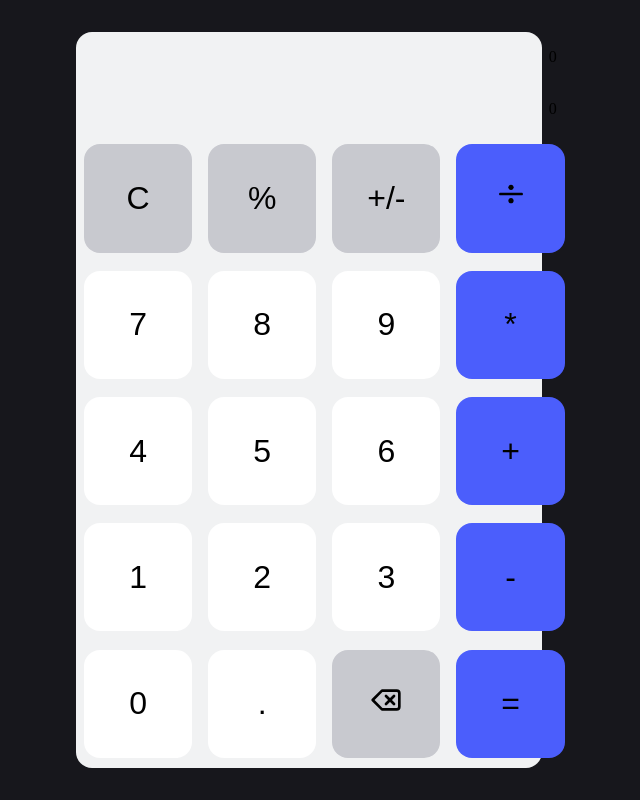
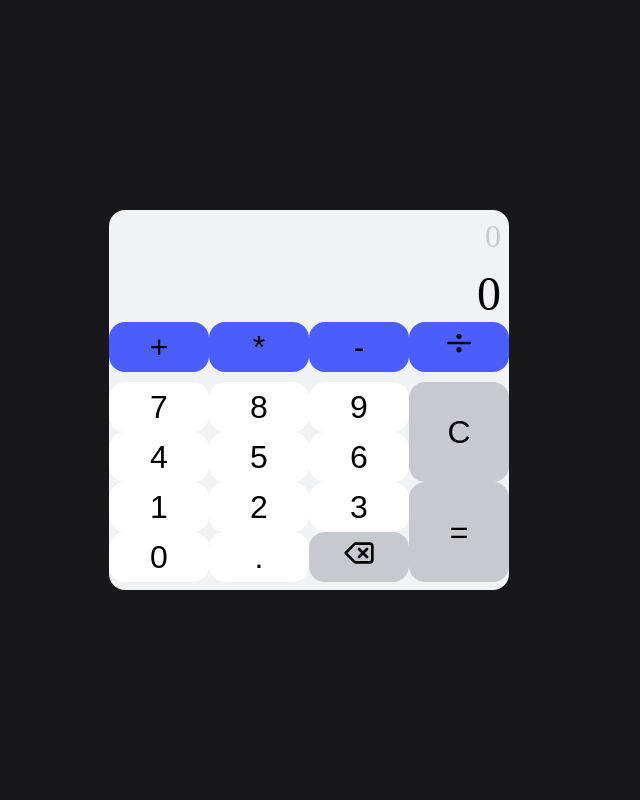
Before and after one commit to Kaareel/Calculadora, a React (Create React App) app: page / in a window 1280 px wide. Shown: the whole page, without its empty margins (331-971 px from the left). Built offline with nearby package versions, Linux system fonts and the light colour scheme.

Commit message:
subiendo calculadora finalizada

```diff
--- a/src/App.css
+++ b/src/App.css
@@ -1,26 +1,52 @@
-main {
+  main {
     background-color: #F1F2F3;
     aspect-ratio: 10/16;
     border-radius: 1rem;
-    height: 90%;
-    min-height: 600px;
+    height: 380px;
+    width: 400px;
     box-shadow: #F1F2F3;
-    padding: .5rem;
+    display: flex;
+    flex-direction: column;
+
+  }
+  div.container {
+    aspect-ratio: 10/16;
+    border-radius: 0.5rem;
+    height: 60px;
+    box-shadow: #F1F2F3;
+    justify-content: space-between;
+    display: flex;
+  }
+
+  div.body{
     display: grid;
-    grid-template-columns: repeat(4, 1fr);
-    gap:1rem;
+    grid-template-columns: 300px 100px;
   }
+  div.numbers {
+    display: grid;
+    grid-template-columns: repeat(3, 1fr);
+    justify-content: space-between;
+
+  }
+  div.buttons {
+    display: flex;
+    flex-direction: column;
+    flex-wrap: wrap;
+    justify-content: space-between;
+
+  }
+
   span {
-    grid-column: span 4;
+    grid-column: span 6;
     text-align: right;
     padding: 0.5rem;
   }
-  span.result{
+  span.resultado{
     color: #c8c9cf;;
+    font-size: 2rem;
+    height: 2rem;
+  }
+  span.display{
     font-size: 3rem;
     height: 3rem;
   }
-  span.display{
-    font-size: 4rem;
-    height: 4rem;
-  }
--- a/src/App.js
+++ b/src/App.js
@@ -12,39 +12,8 @@ function App() {
   const symbols = ['+', '-', '*', '/', '+/-','%']
 
   const modifyOperation = (value) => {
-    if (value === '%' && operation !== '') {
-      try {
-        const parts = operation.split(/[\+\-\*\/]/);
-        const lastPart = parts.pop();
-        const number = parseFloat(lastPart.replace('%', ''));
-        const newNumber = number / 100
-        const result = (Number(parts.join('')) + newNumber) ;
 
-        setTotal(result);
-        setOperation(result);
-      } catch (error) {
-        setTotal('Error');
-      }
-      return;
-    }
-    if (value === '+/-' && operation == ''){
-      try {
-        const parts = operation.split('+/-');
-        const lastPart = parts.pop();
-        const number = (lastPart.replace('+/-', ''));
-        const newNumber = number * (-1);
-        console.log(parts)
-
-        setTotal(newNumber)
-        setOperation(newNumber)
-        console.log(setTotal(newNumber));
-      } catch (error){
-        setTotal('error')
-      }
-    }
-
-
-    if (['+', '-', '*', '/', '%', '+/-'].includes(value) && symbols.find(sym => operation.includes(sym))) {
+    if (['+', '-', '*', '/'].includes(value) && symbols.find(sym => operation.includes(sym))) {
       const lastCharacter = operation[operation.length - 1];
 
       if (symbols.includes(lastCharacter)) {
@@ -66,15 +35,19 @@ function App() {
       return;
     }
 
+    if (operation === '=') return setTotal(eval(operation));
 
     if (operation === '0') {
       return setOperation(value);
     }
 
     setOperation(operation + value);
+
   };
 
-
+  const calculate = () => {
+    setTotal(eval(operation));
+  }
 
   const deleteValue = () => {
     if (operation.length === 1) return setOperation('0')
@@ -87,34 +60,37 @@ function App() {
     setTotal('0')
   }
 
-  const calculate = () => {
 
-      setTotal(eval(operation))
-  }
   return (
     <main >
       <span className="resultado" type="text">{total}</span>
-      <span className="displey" type="text">{operation}</span>
-      <Button className="especial" value="" onClick={reset} >C</Button>
-      <Button className="especial" value="/100" onClick={() => modifyOperation("%")}>%</Button>
-      <Button className="especial" value="/" onClick={() => modifyOperation("+/-")}>+/-</Button>
+      <span className="display" type="text">{operation}</span>
+      <div className='container'>
+        <Button className="operacion" value="+" onClick={() => modifyOperation("+")}>+</Button>
+        <Button className="operacion" value="*" onClick={() => modifyOperation("*")}>*</Button>
+        <Button className="operacion" value="-" onClick={() => modifyOperation("-")}>-</Button>
         <Button className="operacion" value="/" onClick={() => modifyOperation("/")}><CgMathDivide /></Button>
+      </div>
+      <div className="body">
+      <div className='numbers'>
         <Button className="numero" value="7" onClick={() => modifyOperation("7")}>7</Button>
         <Button className="numero" value="8" onClick={() => modifyOperation("8")}>8</Button>
         <Button className="numero" value="9" onClick={() => modifyOperation("9")}>9</Button>
-      <Button className="operacion" value="*" onClick={() => modifyOperation("*")}>*</Button>
         <Button className="numero" value="4" onClick={() => modifyOperation("4")}>4</Button>
         <Button className="numero" value="5" onClick={() => modifyOperation("5")}>5</Button>
         <Button className="numero" value="6" onClick={() => modifyOperation("6")}>6</Button>
-      <Button className="operacion" value="+" onClick={() => modifyOperation("+")}>+</Button>
         <Button className="numero" value="1" onClick={() => modifyOperation("1")}>1</Button>
         <Button className="numero" value="2" onClick={() => modifyOperation("2")}>2</Button>
         <Button className="numero" value="3" onClick={() => modifyOperation("3")}>3</Button>
-      <Button className="operacion" value="-" onClick={() => modifyOperation("-")}>-</Button>
         <Button className="numero" value="0" onClick={() => modifyOperation("0")}>0</Button>
         <Button className="numero" value="." onClick={() => modifyOperation(".")}>.</Button>
         <Button className="especial" value="" onClick={deleteValue}><LuDelete /></Button>
-      <Button className="operacion" value="=" onClick={calculate}>=</Button>
+      </div>
+      <div className='buttons'>
+        <Button className="especial" value="" onClick={reset} >C</Button>
+        <Button className="especial" value="=" onClick={calculate}>=</Button>
+      </div>
+      </div>
 
     </main>
   );
--- a/src/Componentes/Button/index.css
+++ b/src/Componentes/Button/index.css
@@ -2,8 +2,12 @@ button {
     border: none;
     border-radius: 1rem;
     background-color: #FFFFFF;;
+    justify-content: space-between;
     font-size: 2rem;
     aspect-ratio: 1 / 1;
+    height: 50px;
+    width: 50px;
+    flex: 1 0 25%;
 }
 button:active {
     transform: scale(1.02);
@@ -11,7 +15,14 @@ button:active {
 button.especial {
     background-color: #c8c9cf;
     text-align: center;
+    width: 100px;
 }
 button.operacion {
-    background-color: #4B5EFC;;
+    background-color: #4B5EFC;
+    text-align: center;
+    width: 100%;
 }
+button.numero {
+    text-align: center;
+    width: 100%;
+}
```
Lines whose indentation alone changed are shown as unchanged.
